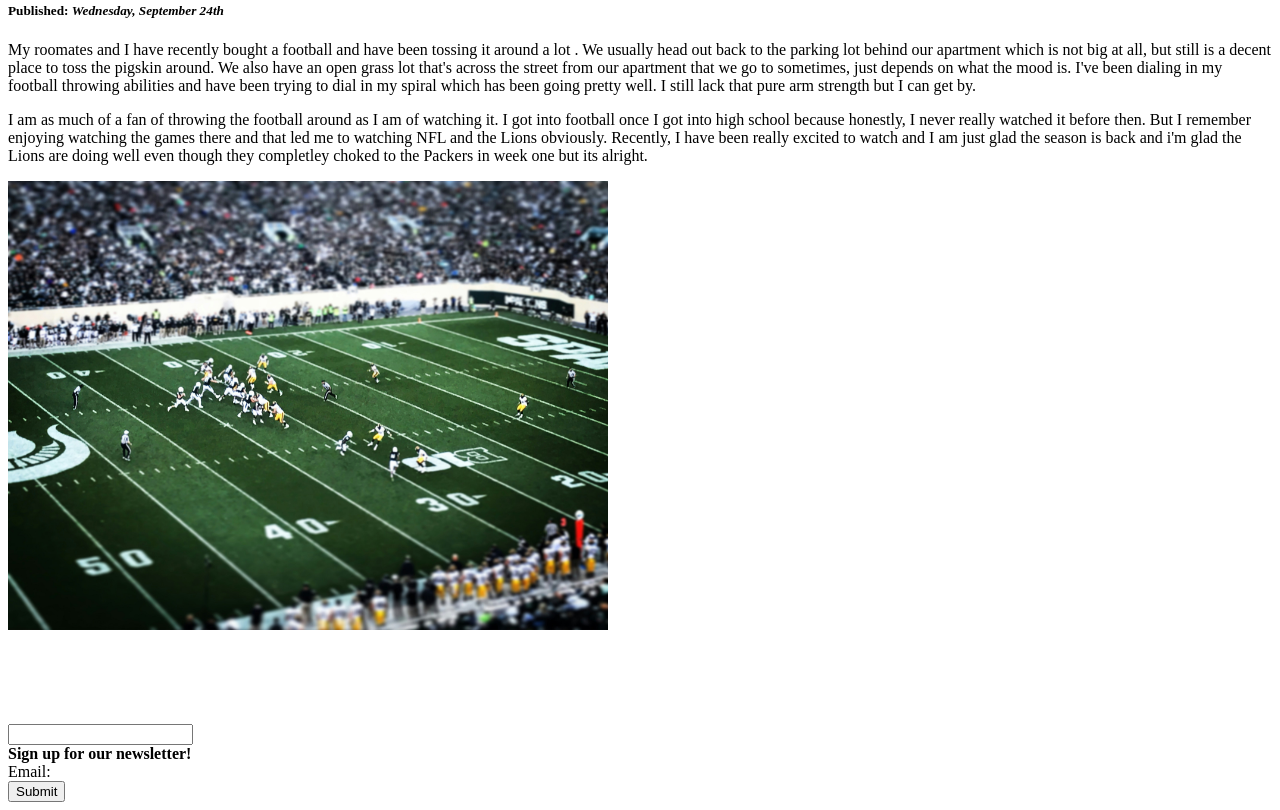
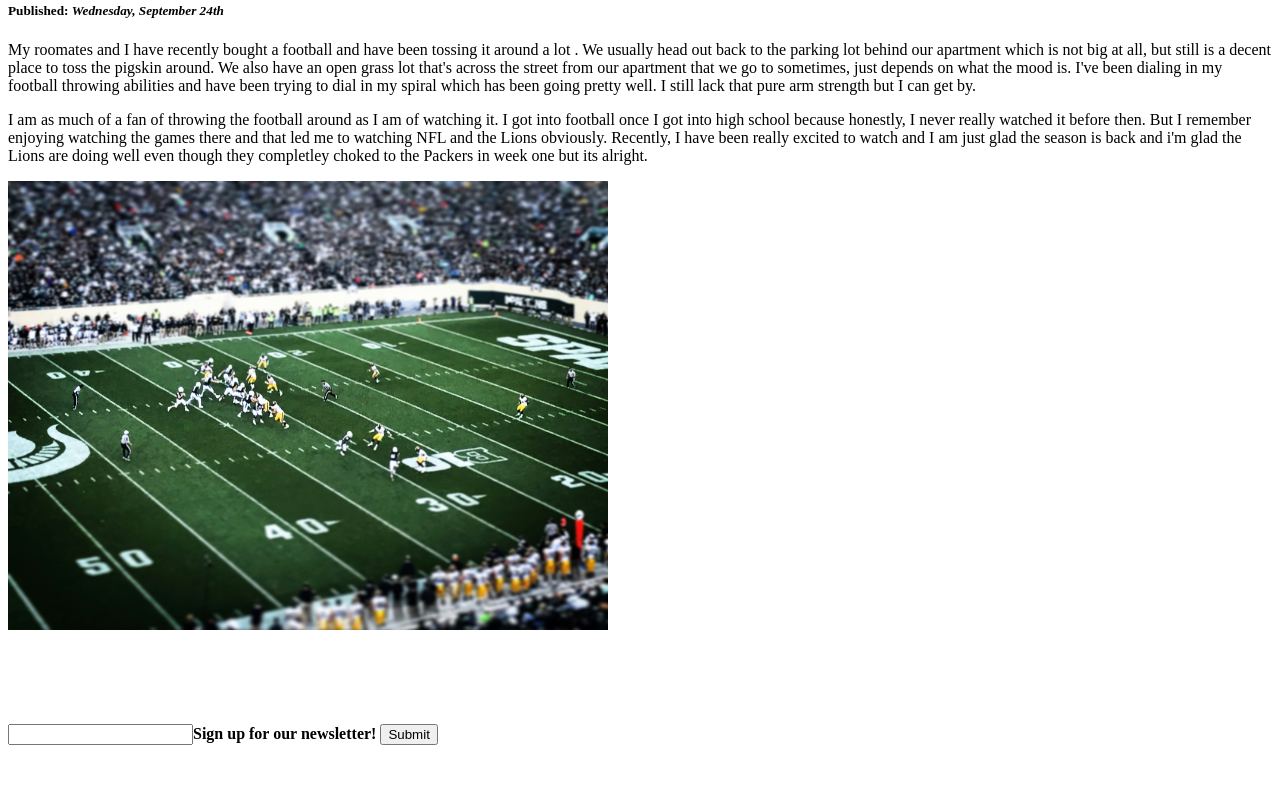
Before and after one commit to LukasCurtil/mi349_blog, a plain HTML site: page index.html in a window 1280 px wide. Shown: the part 1209-2019 px from the top of the page. After the commit the page ends 1962 px from the top, so only its background shows below. Drawn offline with Linux system fonts and the light colour scheme.

Commit message:
final v2

```diff
--- a/index.html
+++ b/index.html
@@ -84,8 +84,7 @@
     <br>
     <div>
         <form name="email" netlify>
-            <input type="email" name="email"><br><strong>Sign up for our newsletter!</strong><br>
-            <label for="email">Email:</label><br>
+            <input type="email" name="email"><strong>Sign up for our newsletter!</strong>
             <input type="submit" value="Submit">
         </form>
       </div>
```
